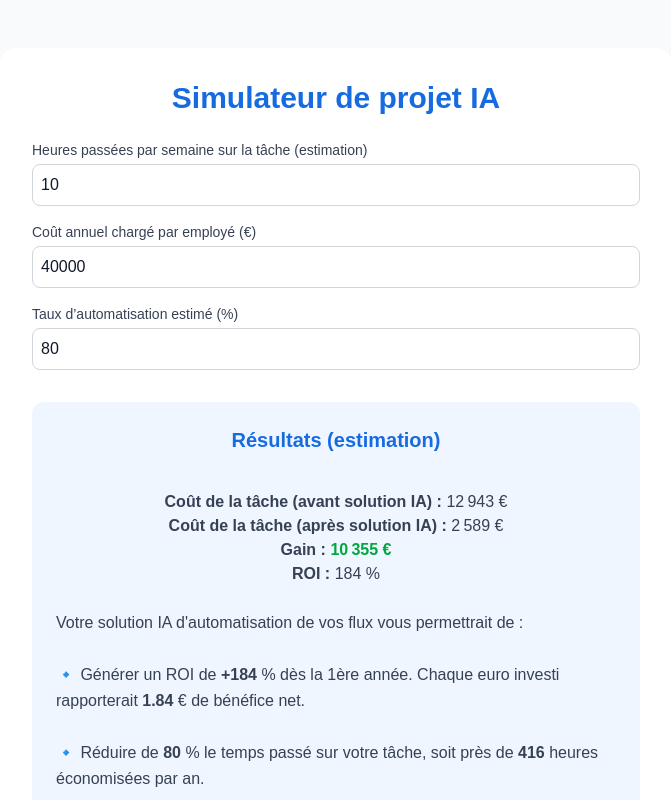
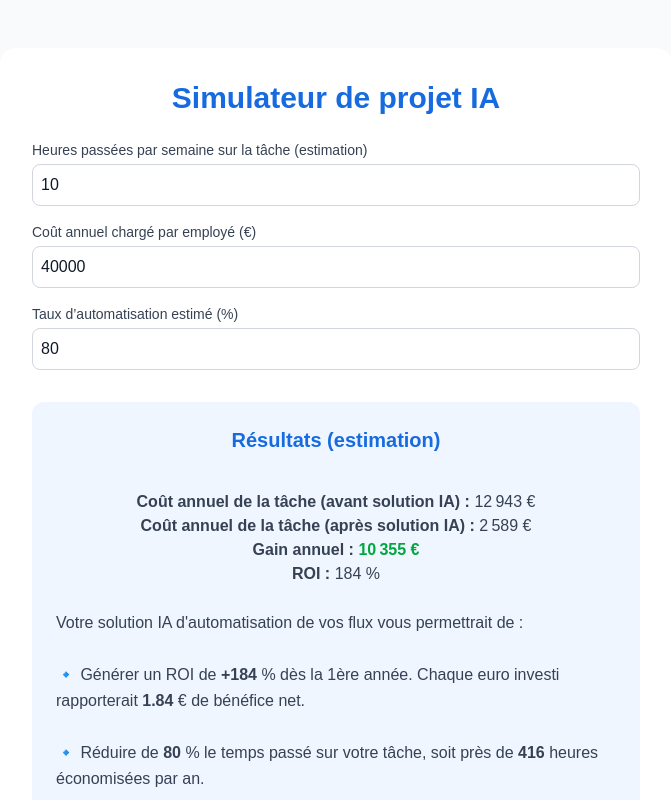
Before and after one commit to Liverstone999/ia-qelium, a Next.js app: page /simulateur in a window 1280 px wide. Shown: the top 800 px of the page, without its empty margins (304-975 px from the left). Built offline with nearby package versions, Linux system fonts and the light colour scheme.

Commit message:
Modifications simulateur : mise à jour page.tsx

```diff
--- a/app/simulateur/page.tsx
+++ b/app/simulateur/page.tsx
@@ -125,9 +125,9 @@ export default function Simulateur() {
             Résultats (estimation)<br></br><br></br>
           </h2>
           <p className="text-gray-700">
-            <strong>Coût de la tâche (avant solution IA)  :</strong> {coutActuel.toLocaleString('fr-FR', { maximumFractionDigits: 0 })} €<br />
-            <strong>Coût de la tâche (après solution IA) :</strong> {coutApresAuto.toLocaleString('fr-FR', { maximumFractionDigits: 0 })} €<br />
-            <strong>Gain :</strong>{" "}
+            <strong>Coût annuel de la tâche (avant solution IA)  :</strong> {coutActuel.toLocaleString('fr-FR', { maximumFractionDigits: 0 })} €<br />
+            <strong>Coût annuel de la tâche (après solution IA) :</strong> {coutApresAuto.toLocaleString('fr-FR', { maximumFractionDigits: 0 })} €<br />
+            <strong>Gain annuel :</strong>{" "}
             <span className="text-green-600 font-bold">
               {economie.toLocaleString('fr-FR', { maximumFractionDigits: 0 })} €
             </span><br />
```
